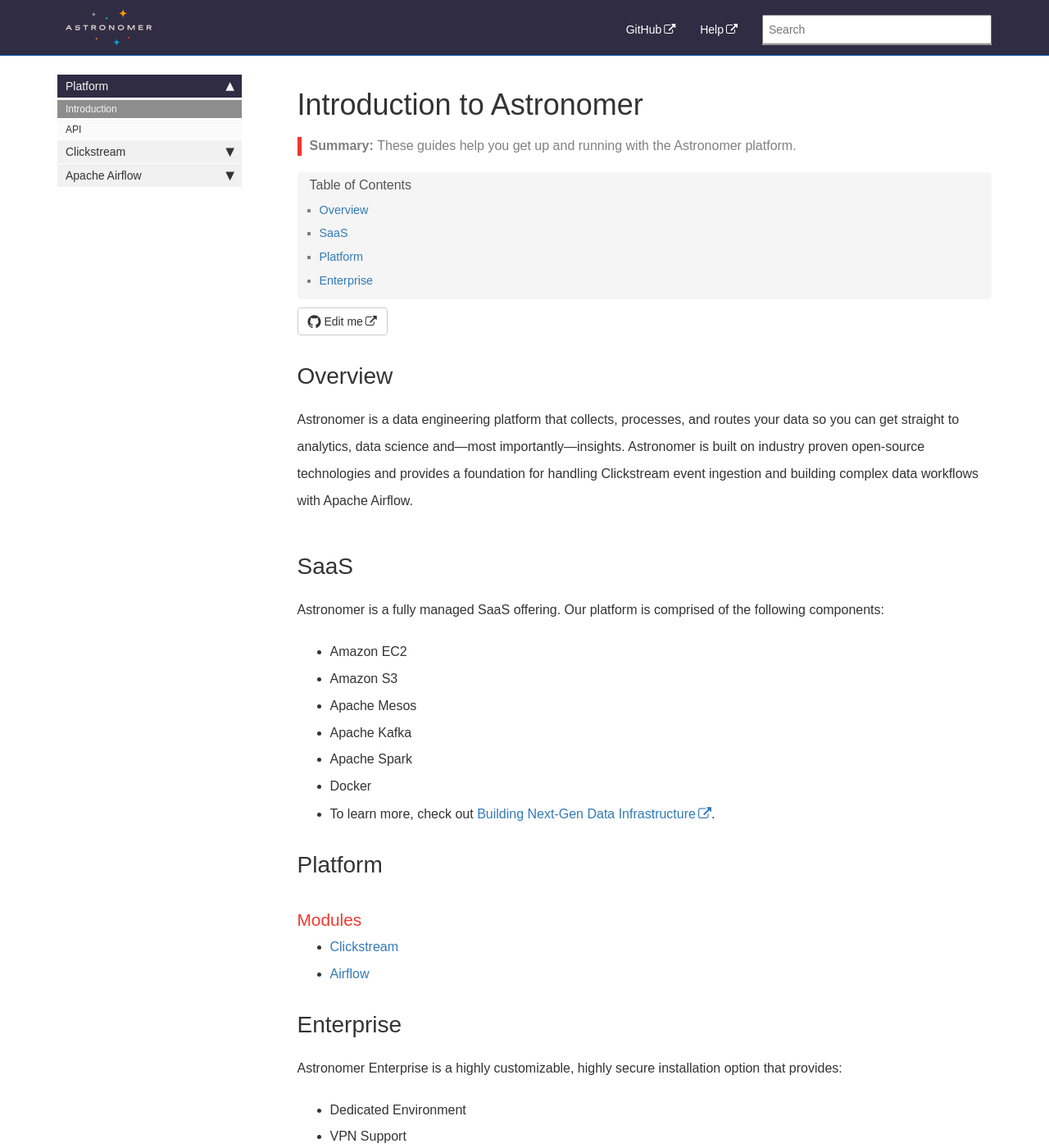
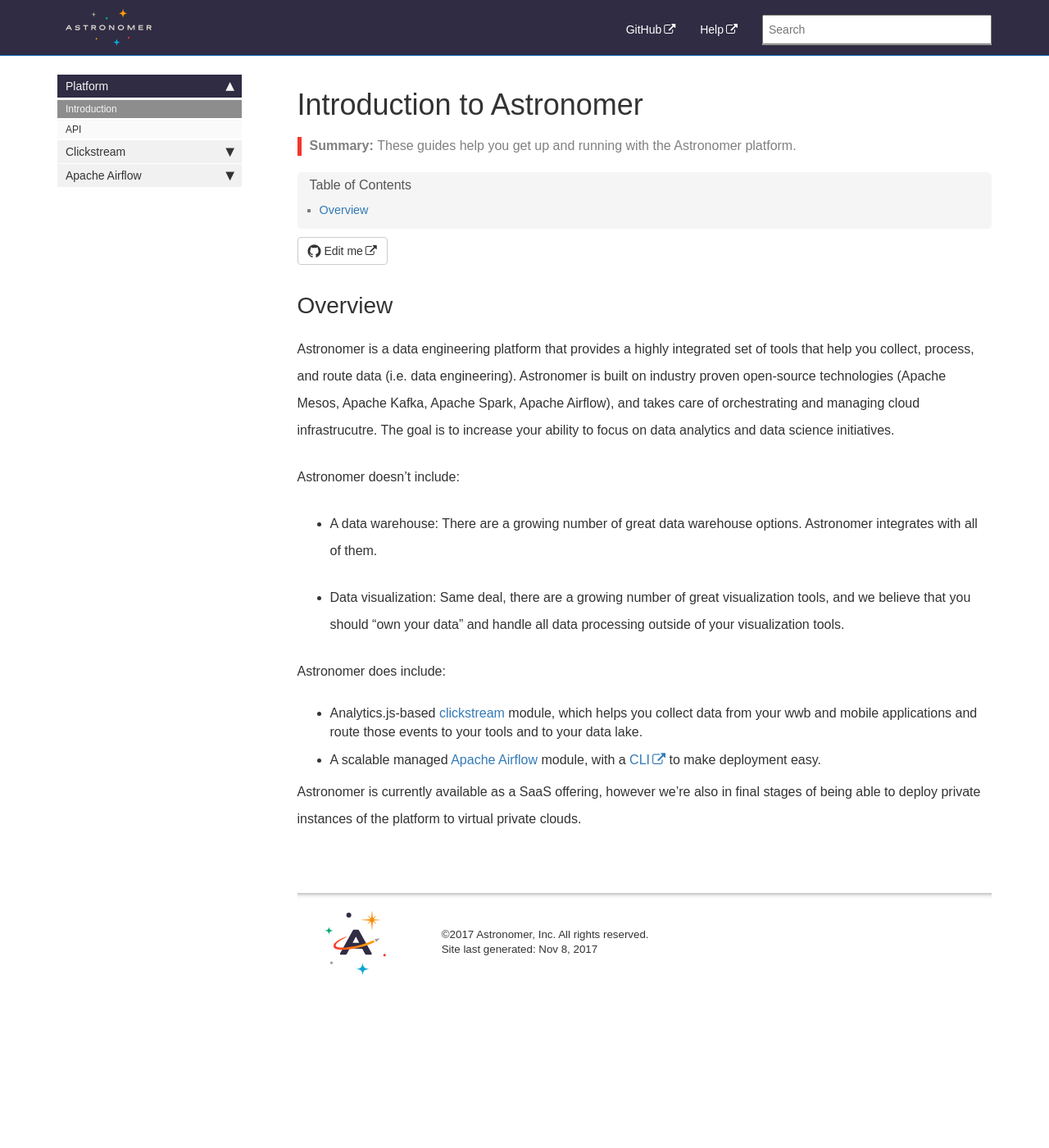
Before and after one commit to petedejoy/documentation, a Jekyll site: the page built from index.md, in a window 1280 px wide and 1400 px high. Shown: the whole window at 82% size. Built offline with Jekyll 4.4.1, drawn with Linux system fonts in a browser that asks for light colours; nearby versions of some CDN libraries; some web fonts are replaced; comment, search, counter and statistics services are not loaded; some of the changed text lies outside the part shown.

Commit message:
update platform overview

```diff
--- a/index.md
+++ b/index.md
@@ -7,32 +7,17 @@ summary: These guides help you get up and running with the Astronomer platform.
 
 ## Overview
 
-Astronomer is a data engineering platform that collects, processes, and routes your data so you can get straight to analytics, data science and—most importantly—insights. Astronomer is built on industry proven open-source technologies and provides a foundation for handling Clickstream event ingestion and building complex data workflows with Apache Airflow.
+Astronomer is a data engineering platform that provides a highly integrated set of tools that help you collect, process, and route data (i.e. data engineering). Astronomer is built on industry proven open-source technologies (Apache Mesos, Apache Kafka, Apache Spark, Apache Airflow), and takes care of orchestrating and managing cloud infrastrucutre. The goal is to increase your ability to focus on data analytics and data science initiatives.
 
-## SaaS
+Astronomer doesn't include:
 
-Astronomer is a fully managed SaaS offering. Our platform is comprised of the following components:
+* A data warehouse: There are a growing number of great data warehouse options. Astronomer integrates with all of them.
 
-* Amazon EC2
-* Amazon S3
-* Apache Mesos
-* Apache Kafka
-* Apache Spark
-* Docker
-* To learn more, check out [Building Next-Gen Data Infrastructure](https://www.astronomer.io/blog/building-next-generation-data-infrastructure-with-apache-mesos-and-dc-os/).
+* Data visualization: Same deal, there are a growing number of great visualization tools, and we believe that you should "own your data" and handle all data processing outside of your visualization tools.
 
-## Platform
+Astronomer does include:
 
-### Modules
+* Analytics.js-based [clickstream](v2/clickstream/overview.html) module, which helps you collect data from your wwb and mobile applications and route those events to your tools and to your data lake.
+* A scalable managed [Apache Airflow](v2/airflow/tutorial/core-airflow-concepts.html) module, with a [CLI](https://docs.astronomer.io/v2/apache_airflow/cli.html) to make deployment easy.
 
-* [Clickstream](v2/clickstream/overview.html)
-* [Airflow](v2/airflow/tutorial/core-airflow-concepts.html)
-
-## Enterprise
-
-Astronomer Enterprise is a highly customizable, highly secure installation option that provides:
-
-* Dedicated Environment
-* VPN Support
-* Custom Python Packages
-* On-Premise Installation
+Astronomer is currently available as a SaaS offering, however we're also in final stages of being able to deploy private instances of the platform to virtual private clouds.
```
